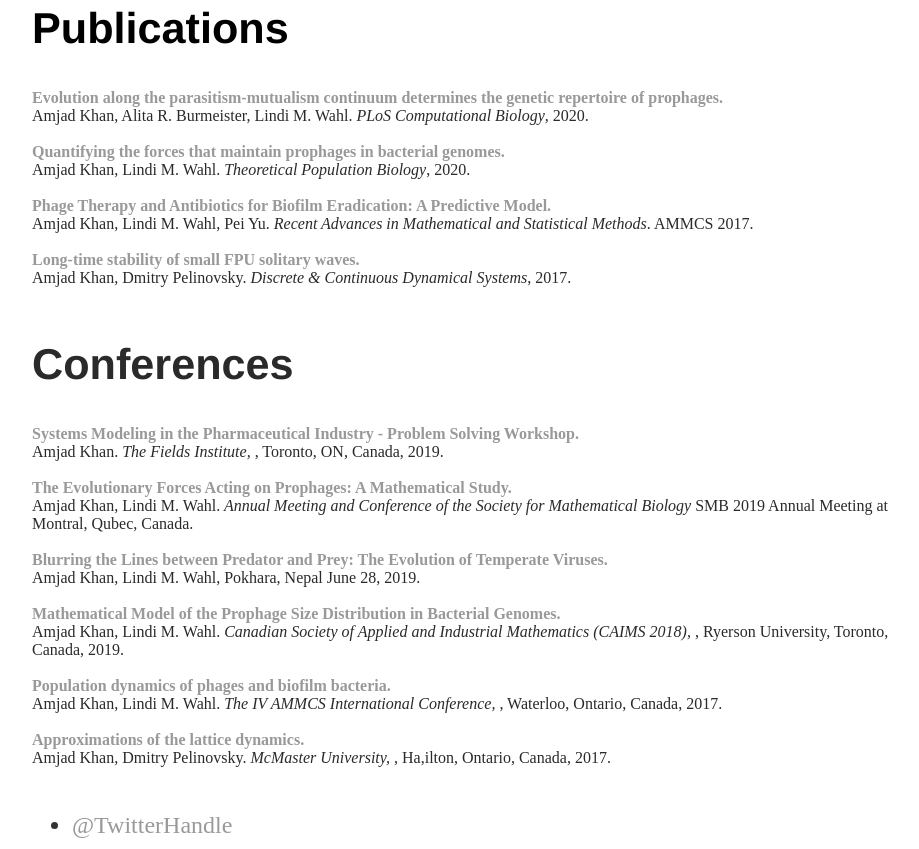
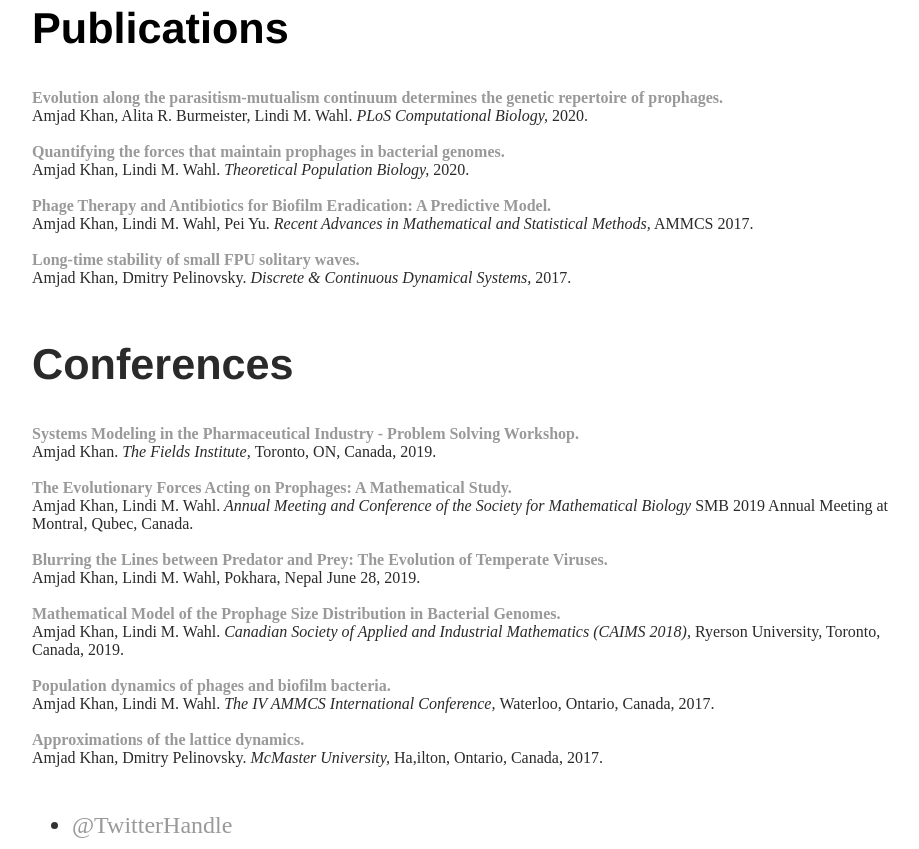
Before and after one commit to MathBioInfo/amjadkhan, a Jekyll site: the page built from Research/index.html, in a window 1280 px wide. Shown: the part 301-1150 px from the top of the page, without its empty margins (160-1079 px from the left). Built offline with Jekyll 4.4.1, drawn with Linux system fonts in a browser that asks for light colours.

Commit message:
Update index.html

```diff
--- a/Research/index.html
+++ b/Research/index.html
@@ -20,25 +20,25 @@ title: About my research
 
 	<a href="https://journals.plos.org/ploscompbiol/article?id=10.1371/journal.pcbi.1008482">
 	<strong> Evolution along the parasitism-mutualism continuum determines the genetic repertoire of prophages.
-	</strong></a><br />Amjad Khan, Alita R. Burmeister, Lindi M. Wahl.<em> PLoS Computational Biology</em>, 2020.
+	</strong></a><br />Amjad Khan, Alita R. Burmeister, Lindi M. Wahl.<em> PLoS Computational Biology,</em> 2020.
 	</font><br /><br /><font color="#2a2a2a" size="3">
 	<a href="https://www.sciencedirect.com/science/article/pii/S0040580919301844">
 	<strong> Quantifying the forces that maintain prophages in bacterial genomes.
 	</strong></a><br />Amjad Khan, Lindi M. Wahl.
-	<em> Theoretical Population Biology</em>, 2020. </font><br /><br /><font color="#2a2a2a" size="3">
+	<em> Theoretical Population Biology,</em> 2020. </font><br /><br /><font color="#2a2a2a" size="3">
 	<a href="https://link.springer.com/chapter/10.1007%2F978-3-319-99719-3_34">
 	<strong> Phage Therapy and Antibiotics for Biofilm Eradication: A Predictive Model.
 	</strong></a><br />Amjad Khan, Lindi M. Wahl, Pei Yu.
-	<em> Recent Advances in Mathematical and Statistical Methods</em>. AMMCS 2017. </font><br /><br /><font color="#2a2a2a" size="3">
+	<em> Recent Advances in Mathematical and Statistical Methods,</em> AMMCS 2017. </font><br /><br /><font color="#2a2a2a" size="3">
 	<a href="https://arxiv.org/abs/1603.01289">
 	<strong> Long-time stability of small FPU solitary waves.
-	</strong></a><br />Amjad Khan, Dmitry Pelinovsky.<em> Discrete & Continuous Dynamical Systems</em>, 2017.
+	</strong></a><br />Amjad Khan, Dmitry Pelinovsky.<em> Discrete & Continuous Dynamical Systems,</em> 2017.
 	</font><br /><br /><font color="#2a2a2a" size="3">
 
 	<h2>Conferences</h2>
 	<a href="http://www.fields.utoronto.ca/activities/19-20/systems-modeling">
 	<strong> Systems Modeling in the Pharmaceutical Industry - Problem Solving Workshop.
-	</strong></a><br />Amjad Khan.<em> The Fields Institute, </em>, Toronto, ON, Canada, 2019.
+	</strong></a><br />Amjad Khan.<em> The Fields Institute, </em> Toronto, ON, Canada, 2019.
 	</font><br /><br /><font color="#2a2a2a" size="3">
 	<a href="https://www.smb.org/">
 	<strong> The Evolutionary Forces Acting on Prophages: A Mathematical Study.
@@ -50,15 +50,15 @@ title: About my research
 	</font><br /><br /><font color="#2a2a2a" size="3">
 	<a href="https://caims.ca/">
 	<strong> Mathematical Model of the Prophage Size Distribution in Bacterial Genomes.
-	</strong></a><br />Amjad Khan, Lindi M. Wahl.<em> Canadian Society of Applied and Industrial Mathematics (CAIMS 2018), </em>, Ryerson University, Toronto, Canada, 2019.
+	</strong></a><br />Amjad Khan, Lindi M. Wahl.<em> Canadian Society of Applied and Industrial Mathematics (CAIMS 2018), </em> Ryerson University, Toronto, Canada, 2019.
 	</font><br /><br /><font color="#2a2a2a" size="3">
 	<a href="http://www.ammcs2017.wlu.ca/">
 	<strong> Population dynamics of phages and biofilm bacteria.
-	</strong></a><br />Amjad Khan, Lindi M. Wahl.<em> The IV AMMCS International Conference, </em>, Waterloo, Ontario, Canada, 2017.
+	</strong></a><br />Amjad Khan, Lindi M. Wahl.<em> The IV AMMCS International Conference, </em> Waterloo, Ontario, Canada, 2017.
 	</font><br /><br /><font color="#2a2a2a" size="3">
 	<a href="http://www.dfsammcs2017.wlu.ca/">
 	<strong> Approximations of the lattice dynamics.
-	</strong></a><br />Amjad Khan, Dmitry Pelinovsky.<em> McMaster University, </em>, Ha,ilton, Ontario, Canada, 2017.
+	</strong></a><br />Amjad Khan, Dmitry Pelinovsky.<em> McMaster University, </em> Ha,ilton, Ontario, Canada, 2017.
 	</font><br /><br /><font color="#2a2a2a" size="3">
 
 			<ul class="contacts">
```
